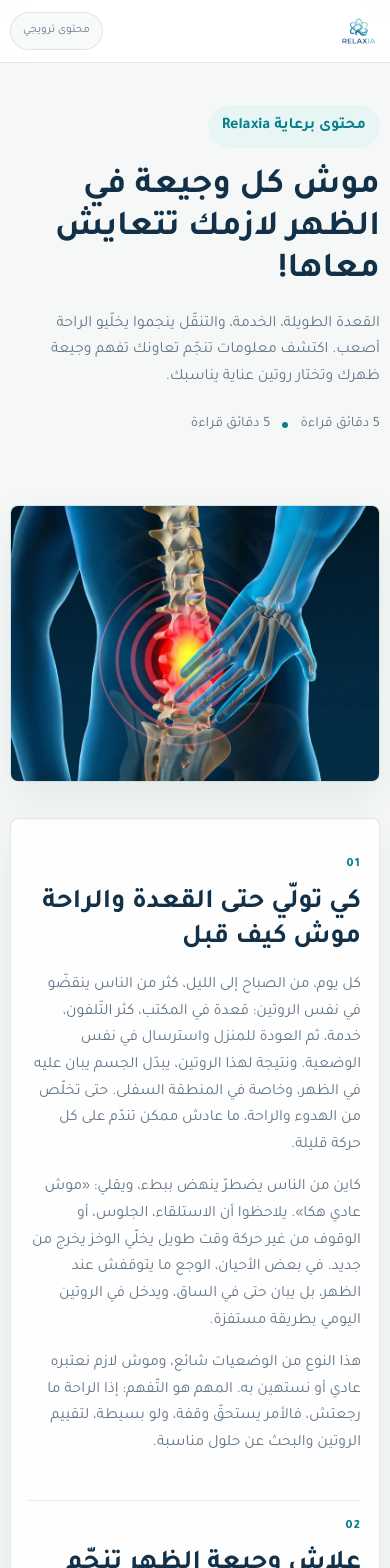
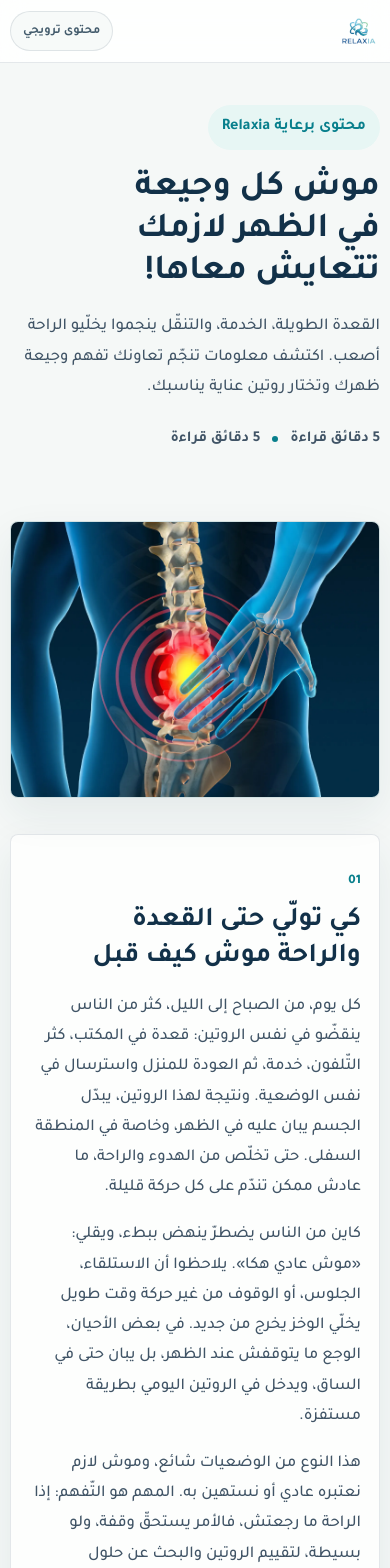
Before and after one commit to WassimMDW/relaxia-nervogel, a React (Vite) app: page / in a window 390 px wide. Shown: the top 1568 px of the page. Built offline with nearby package versions, Linux system fonts and the light colour scheme; a web font is replaced by a local one.

Commit message:
Improve typography contrast and readability

```diff
--- a/src/index.css
+++ b/src/index.css
@@ -5,7 +5,7 @@
   --accent: #ee8a68;
   --accent-soft: #fff1ec;
   --ink: #172f43;
-  --muted: #647587;
+  --muted: #4f6475;
   --surface: #ffffff;
   --surface-alt: #f7faf9;
   --line: rgba(18, 49, 73, 0.11);
@@ -14,8 +14,8 @@
   --danger: #b64747;
   --radius: 8px;
   font-family: 'Tajawal', sans-serif;
-  line-height: 1.7;
-  font-weight: 400;
+  line-height: 1.82;
+  font-weight: 500;
   color: var(--ink);
   background: #f5f8f7;
   font-synthesis: none;
@@ -43,6 +43,7 @@ h2,
 h3 {
   font-family: 'Alexandria', 'Tajawal', sans-serif;
   letter-spacing: 0;
+  text-wrap: balance;
 }
 
 img {
@@ -59,6 +60,16 @@ select {
 
 button {
   cursor: pointer;
+  min-height: 48px;
+}
+
+button:focus-visible,
+a:focus-visible,
+input:focus-visible,
+textarea:focus-visible,
+select:focus-visible {
+  outline: 3px solid #ee8a68;
+  outline-offset: 3px;
 }
 
 #root {
@@ -105,8 +116,9 @@ button {
 .sponsored-badge {
   border: 1px solid var(--line);
   background: var(--surface-alt);
-  color: var(--muted);
-  font-size: 0.8rem;
+  color: #435b6c;
+  font-size: 0.86rem;
+  font-weight: 700;
   padding: 8px 12px;
   border-radius: 999px;
 }
@@ -150,8 +162,9 @@ button {
 
 .hero-subtitle {
   margin-top: 18px;
-  font-size: 1.12rem;
-  color: var(--muted);
+  font-size: 1.16rem;
+  line-height: 1.85;
+  color: #405466;
   max-width: 610px;
 }
 
@@ -160,8 +173,9 @@ button {
   align-items: center;
   gap: 12px;
   margin: 22px 0 28px;
-  color: var(--muted);
-  font-size: 0.9rem;
+  color: #405466;
+  font-size: 0.95rem;
+  font-weight: 700;
 }
 
 .dot {
@@ -182,9 +196,10 @@ button {
 }
 
 .primary-cta {
-  background: linear-gradient(135deg, var(--primary) 0%, #1979d1 100%);
+  background: var(--primary-deep);
   color: white;
-  padding: 18px 28px;
+  padding: 16px 26px;
+  font-size: 1rem;
   box-shadow: 0 10px 24px rgba(8, 127, 140, 0.22);
 }
 
@@ -245,9 +260,9 @@ button {
 .section-number {
   display: inline-block;
   color: var(--primary);
-  font-size: 0.78rem;
+  font-size: 0.82rem;
   font-weight: 800;
-  letter-spacing: 0.1em;
+  letter-spacing: 0;
   margin-bottom: 10px;
 }
 
@@ -270,8 +285,9 @@ h3 {
 .faq-answer p,
 .warning-note,
 .footer-inner p {
-  color: var(--muted);
-  font-size: 1.02rem;
+  color: #405466;
+  font-size: 1.06rem;
+  line-height: 1.86;
 }
 
 .article-block--split {
@@ -360,8 +376,8 @@ h3 {
   background: var(--primary-soft);
   color: var(--primary);
   padding: 8px 12px;
-  font-size: 0.74rem;
-  font-weight: 700;
+  font-size: 0.82rem;
+  font-weight: 800;
 }
 
 .product-copy h3 {
@@ -425,9 +441,10 @@ h3 {
   display: grid;
   place-items: center;
   border-radius: 14px;
-  background: linear-gradient(135deg, var(--primary) 0%, #79bdf0 100%);
+  background: var(--primary-deep);
   color: white;
   font-weight: 800;
+  font-size: 1rem;
 }
 
 .warning-note {
@@ -461,9 +478,12 @@ h3 {
   text-align: right;
   background: transparent;
   border: none;
-  padding: 18px 18px;
+  min-height: 56px;
+  padding: 16px 18px;
   color: var(--primary-deep);
-  font-weight: 700;
+  font-size: 1rem;
+  line-height: 1.5;
+  font-weight: 800;
 }
 
 .faq-answer {
@@ -543,8 +563,9 @@ h3 {
 }
 
 .meta-row {
-  color: var(--muted);
-  font-size: 0.92rem;
+  color: #405466;
+  font-size: 0.96rem;
+  font-weight: 700;
 }
 
 .large {
@@ -685,9 +706,10 @@ h3 {
 
 .mobile-cta {
   width: 100%;
-  background: linear-gradient(135deg, var(--primary) 0%, #16a1a7 100%);
+  background: var(--primary-deep);
   color: white;
   padding: 16px 22px;
+  font-size: 1rem;
   box-shadow: 0 14px 26px rgba(8, 127, 140, 0.24);
 }
 
@@ -751,7 +773,7 @@ h3 {
   }
 
   .sponsored-badge {
-    font-size: 0.72rem;
+    font-size: 0.78rem;
   }
 
   .hero-copy h1 {
@@ -774,7 +796,9 @@ h3 {
   .faq-answer p,
   .warning-note,
   .footer-inner p {
-    font-size: 0.98rem;
+    font-size: 1.04rem;
+    line-height: 1.82;
+    color: #405466;
   }
 
   .product-image-panel {
```
